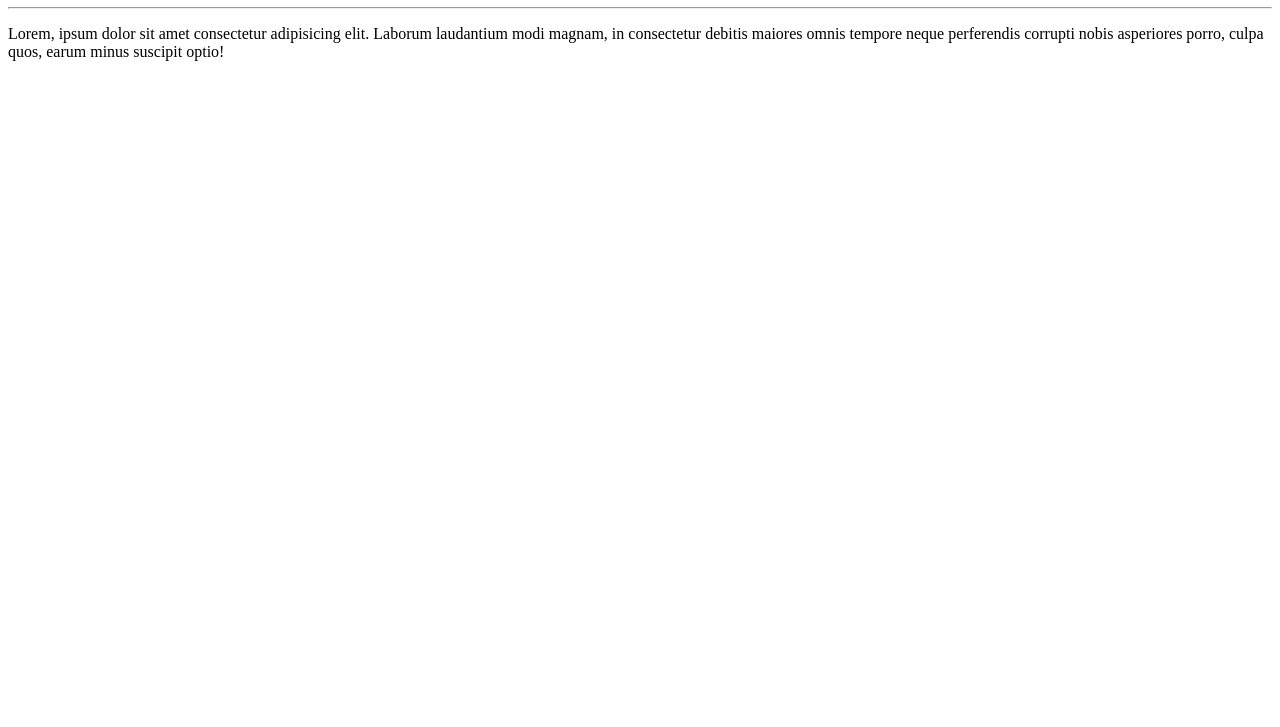
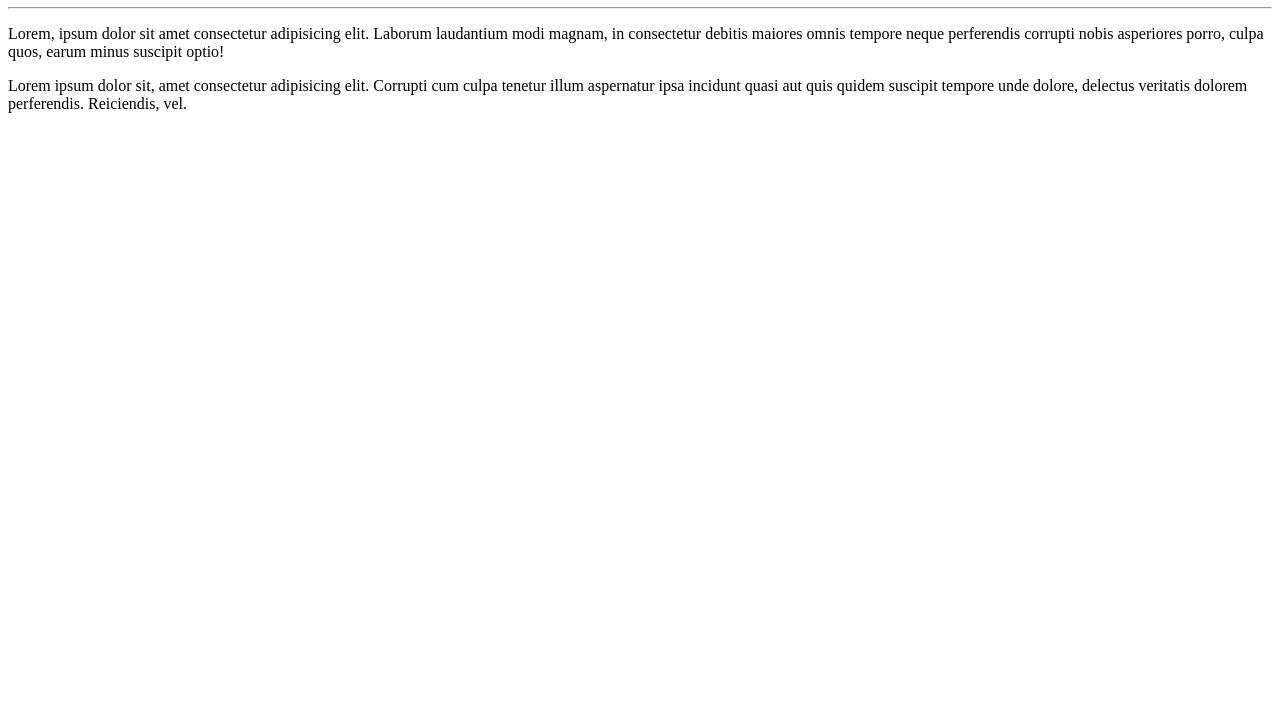
Before and after one commit to alexandresantiagoo/Ola-mundo, a plain HTML site: page site-exemplo/index.html in a window 1280 px wide. Shown: the part 73-800 px from the top of the page. Drawn offline with Linux system fonts and the light colour scheme.

Commit message:
adicionei um paragrafo

```diff
--- a/site-exemplo/index.html
+++ b/site-exemplo/index.html
@@ -10,5 +10,6 @@
     <h1>Olá, Mundo</h1>
     <hr>
     <p>Lorem, ipsum dolor sit amet consectetur adipisicing elit. Laborum laudantium modi magnam, in consectetur debitis maiores omnis tempore neque perferendis corrupti nobis asperiores porro, culpa quos, earum minus suscipit optio!</p>
+    <p>Lorem ipsum dolor sit, amet consectetur adipisicing elit. Corrupti cum culpa tenetur illum aspernatur ipsa incidunt quasi aut quis quidem suscipit tempore unde dolore, delectus veritatis dolorem perferendis. Reiciendis, vel.</p>
 </body>
 </html>
```
